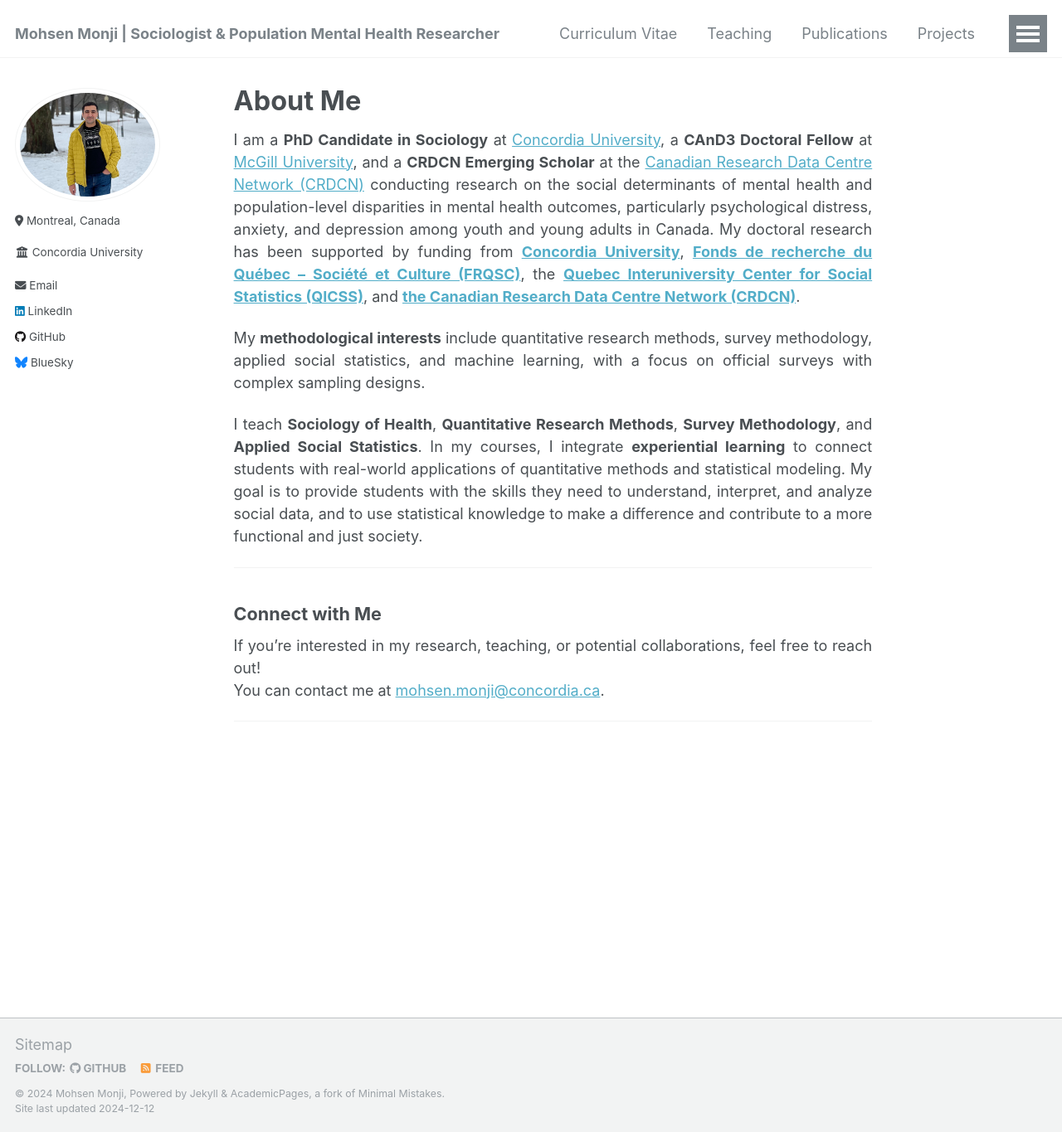
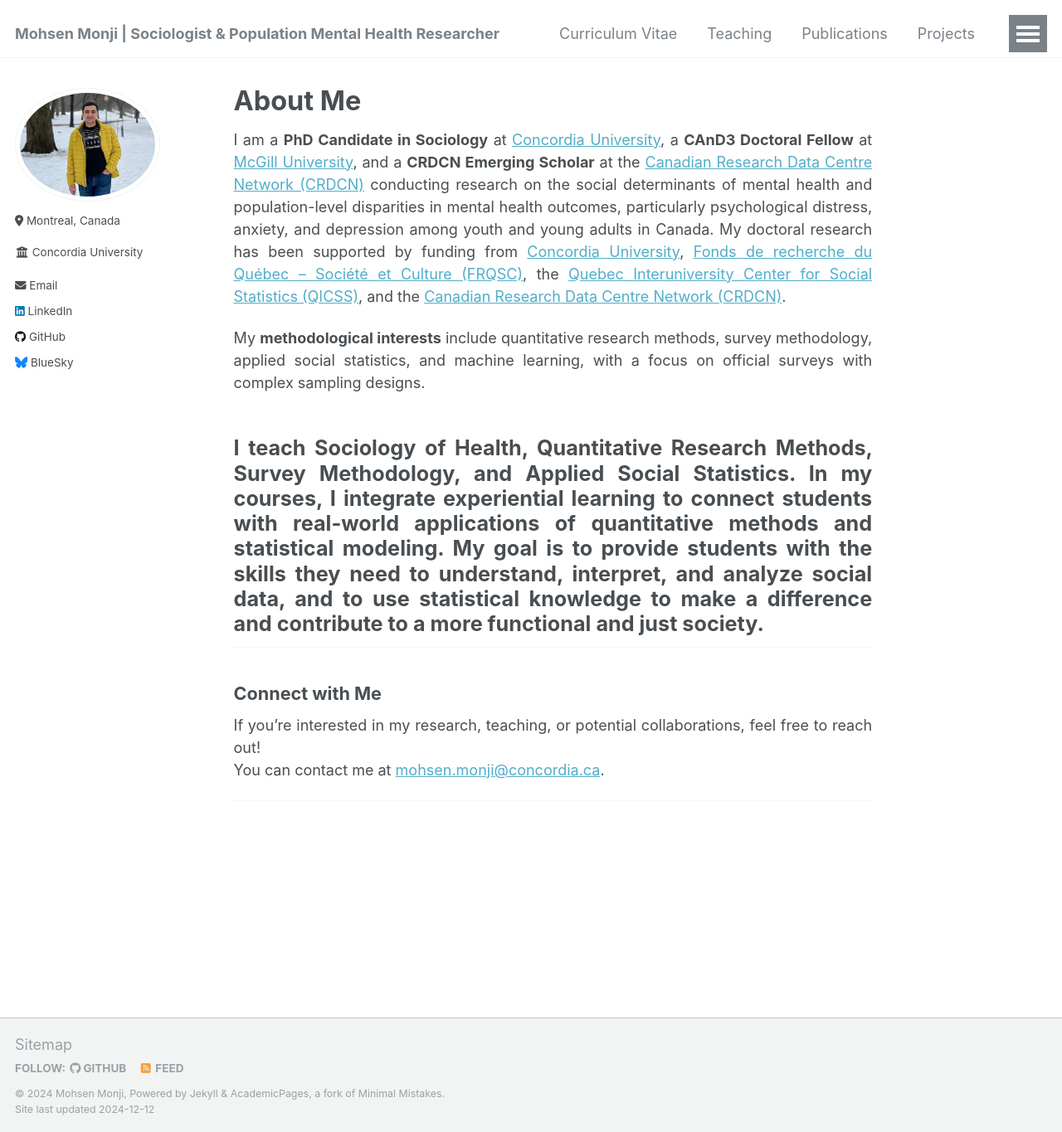
Before and after one commit to Mohsnmonji/mohsnmonji.github.io, a Jekyll site: the page built from _pages/about.md, in a window 1280 px wide and 1365 px high. Shown: the whole window at 83% size. Built offline with Jekyll 4.4.1, drawn with Linux system fonts in a browser that asks for light colours.

```diff
--- a/_pages/about.md
+++ b/_pages/about.md
@@ -10,12 +10,11 @@ redirect_from:
 ---
 
 
-I am a **PhD Candidate in Sociology** at [Concordia University](https://www.concordia.ca/artsci/sociology-anthropology.html), a **CAnD3 Doctoral Fellow** at [McGill University](https://www.mcgill.ca/cand3/our-people/fellows-2024-25), and a **CRDCN Emerging Scholar** at the [Canadian Research Data Centre Network (CRDCN)](https://crdcn.ca) conducting research on the social determinants of mental health and population-level disparities in mental health outcomes, particularly psychological distress, anxiety, and depression among youth and young adults in Canada. My doctoral research has been supported by funding from **[Concordia University](https://www.concordia.ca/artsci/sociology-anthropology.html)**, **[Fonds de recherche du Québec – Société et Culture (FRQSC)](https://www.frq.gouv.qc.ca)**, the **[Quebec Interuniversity Center for Social Statistics (QICSS)](https://www.ciqss.org)**, and **[the Canadian Research Data Centre Network (CRDCN)](https://crdcn.ca)**.
+I am a **PhD Candidate in Sociology** at [Concordia University](https://www.concordia.ca/artsci/sociology-anthropology.html), a **CAnD3 Doctoral Fellow** at [McGill University](https://www.mcgill.ca/cand3/our-people/fellows-2024-25), and a **CRDCN Emerging Scholar** at the [Canadian Research Data Centre Network (CRDCN)](https://crdcn.ca) conducting research on the social determinants of mental health and population-level disparities in mental health outcomes, particularly psychological distress, anxiety, and depression among youth and young adults in Canada. My doctoral research has been supported by funding from [Concordia University](https://www.concordia.ca/artsci/sociology-anthropology.html), [Fonds de recherche du Québec – Société et Culture (FRQSC)](https://www.frq.gouv.qc.ca), the [Quebec Interuniversity Center for Social Statistics (QICSS)](https://www.ciqss.org), and the [Canadian Research Data Centre Network (CRDCN)](https://crdcn.ca).
 
 My **methodological interests** include quantitative research methods, survey methodology, applied social statistics, and machine learning, with a focus on official surveys with complex sampling designs.
 
 I teach **Sociology of Health**, **Quantitative Research Methods**, **Survey Methodology**, and **Applied Social Statistics**. In my courses, I integrate **experiential learning** to connect students with real-world applications of quantitative methods and statistical modeling. My goal is to provide students with the skills they need to understand, interpret, and analyze social data, and to use statistical knowledge to make a difference and contribute to a more functional and just society.
-
 ---
 
 
```
